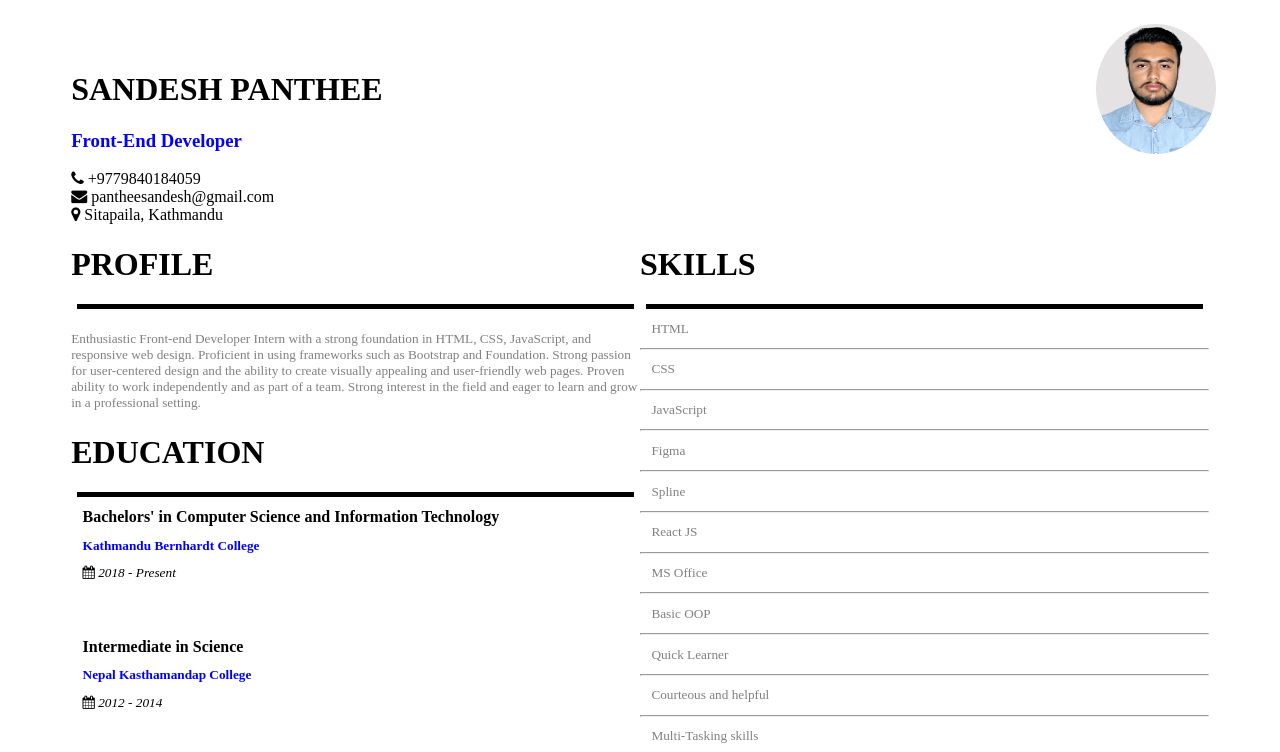
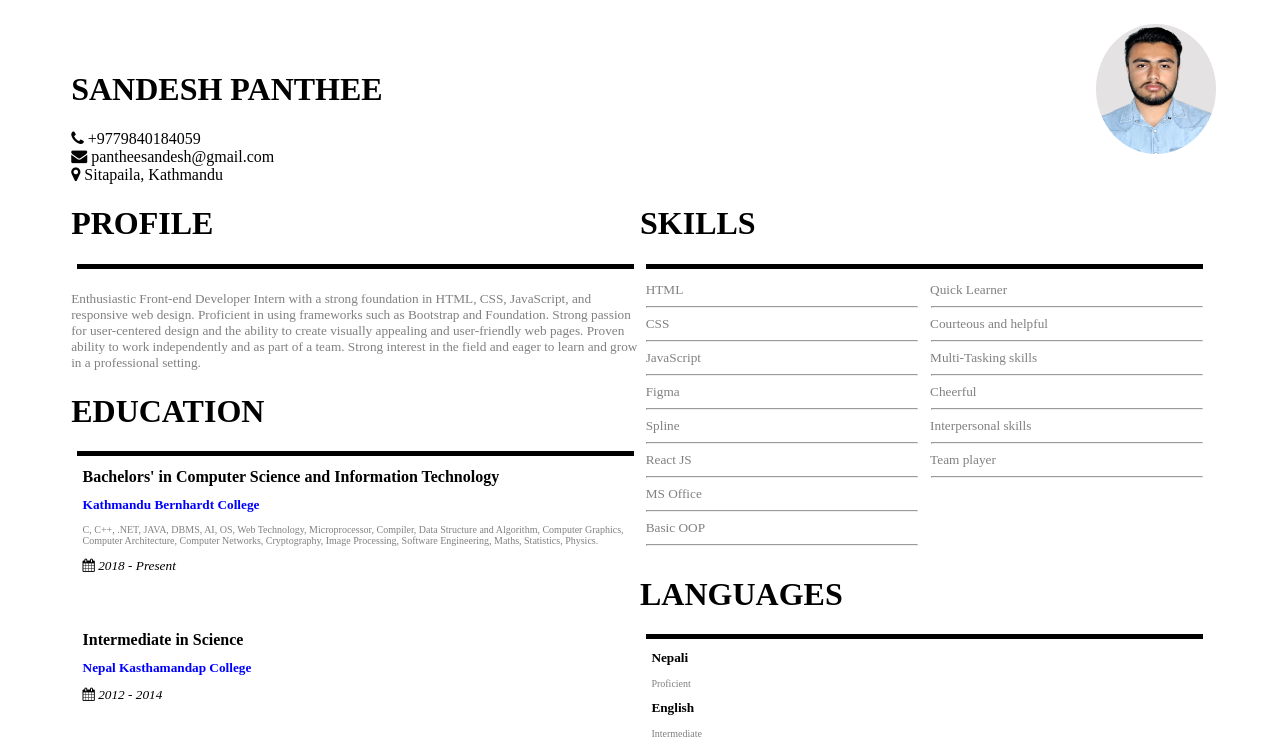
Before and after one commit to sandesh287/CV, a plain HTML site: page index.html in a window 1280 px wide. Shown: the top 752 px of the page. Drawn offline with Linux system fonts and the light colour scheme.

Commit message:
third commit

```diff
--- a/index.html
+++ b/index.html
@@ -19,7 +19,6 @@
             <div class="content1">
                 <div>
                     <h1>SANDESH PANTHEE</h1>
-                    <h3 class="college">Front-End Developer</h3>
                 </div>
 
                 <div>
@@ -54,6 +53,7 @@
                             <div class="school">
                                 <h4 class="education">Bachelors' in Computer Science and Information Technology</h4>
                                 <h5 class="education college">Kathmandu Bernhardt College</h5>
+                                <p class="education content">C, C++, .NET, JAVA, DBMS, AI, OS, Web Technology, Microprocessor, Compiler, Data Structure and Algorithm, Computer Graphics, Computer Architecture, Computer Networks, Cryptography, Image Processing, Software Engineering, Maths, Statistics, Physics.</p>
                                 <h5 class="education"><i class="fa fa-calendar" aria-hidden="true"><em> 2018 - Present</em></i></h5>
                             </div>
 
@@ -83,7 +83,8 @@
                         <div>
                             <h1>SKILLS</h1><hr class="bigone">
 
-                            <div>
+                            <div class="skills">
+                                <div class="skills1">
                                     <h5 class="education content">HTML</h5><hr>
                                     <h5 class="education content">CSS</h5><hr>
                                     <h5 class="education content">JavaScript</h5><hr>
@@ -92,12 +93,15 @@
                                     <h5 class="education content">React JS</h5><hr>
                                     <h5 class="education content">MS Office</h5><hr>
                                     <h5 class="education content">Basic OOP</h5><hr>
+                                </div>
+                                <div class="skills1">
                                     <h5 class="education content">Quick Learner</h5><hr>
                                     <h5 class="education content">Courteous and helpful</h5><hr>
                                     <h5 class="education content">Multi-Tasking skills</h5><hr>
                                     <h5 class="education content">Cheerful</h5><hr>
                                     <h5 class="education content">Interpersonal skills</h5><hr>
                                     <h5 class="education content">Team player</h5><hr>
+                                </div>
                             </div>
                         </div>
 
--- a/style.css
+++ b/style.css
@@ -4,7 +4,7 @@ body, html{
     /* background-color: black; */
 }
 
-.original, .content2{
+.original, .content2, .skills{
     display: flex;
 }
 
@@ -30,8 +30,12 @@ body, html{
     height: 165px;
 }
 
-.part4, .part5{
+.part4, .part5, .skills1{
     width: 50%;
+}
+
+hr{
+    width: 95%;
 }
 
 .bigone{
```
Lines whose indentation alone changed are shown as unchanged.
